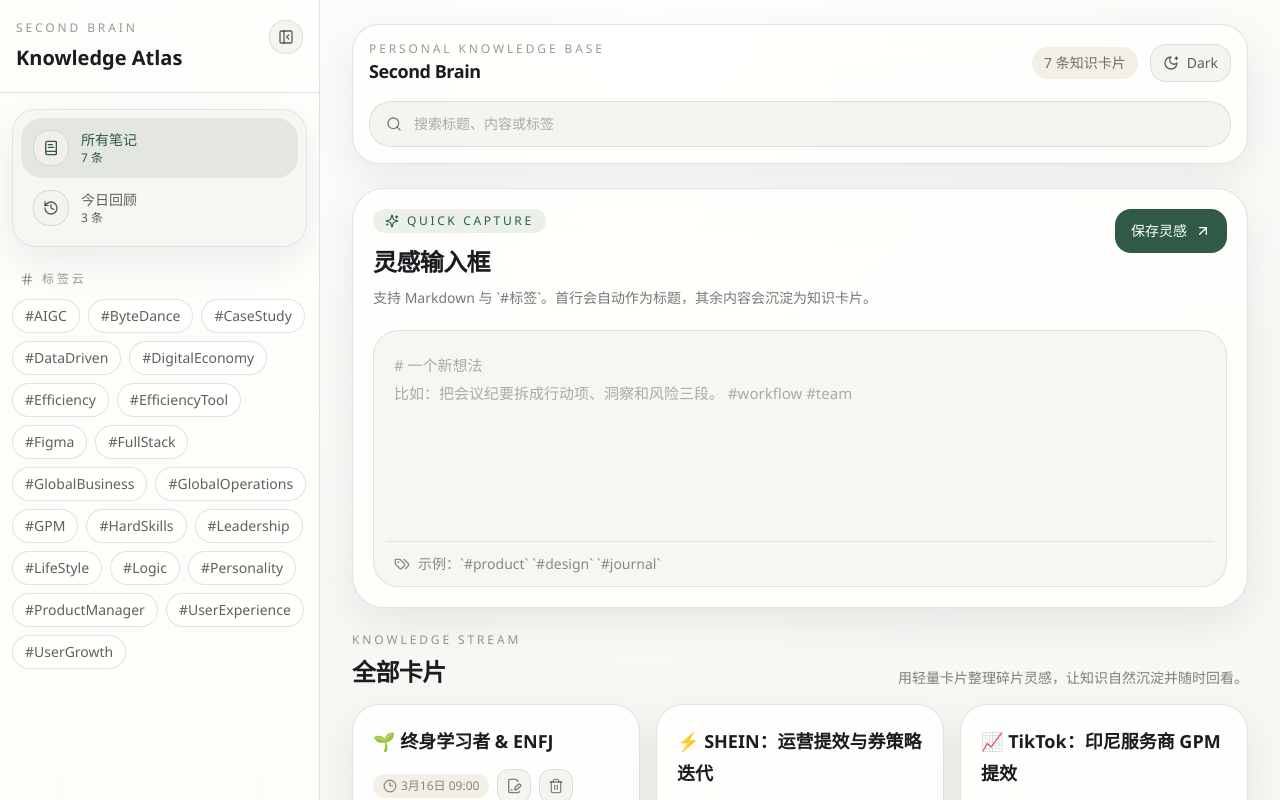
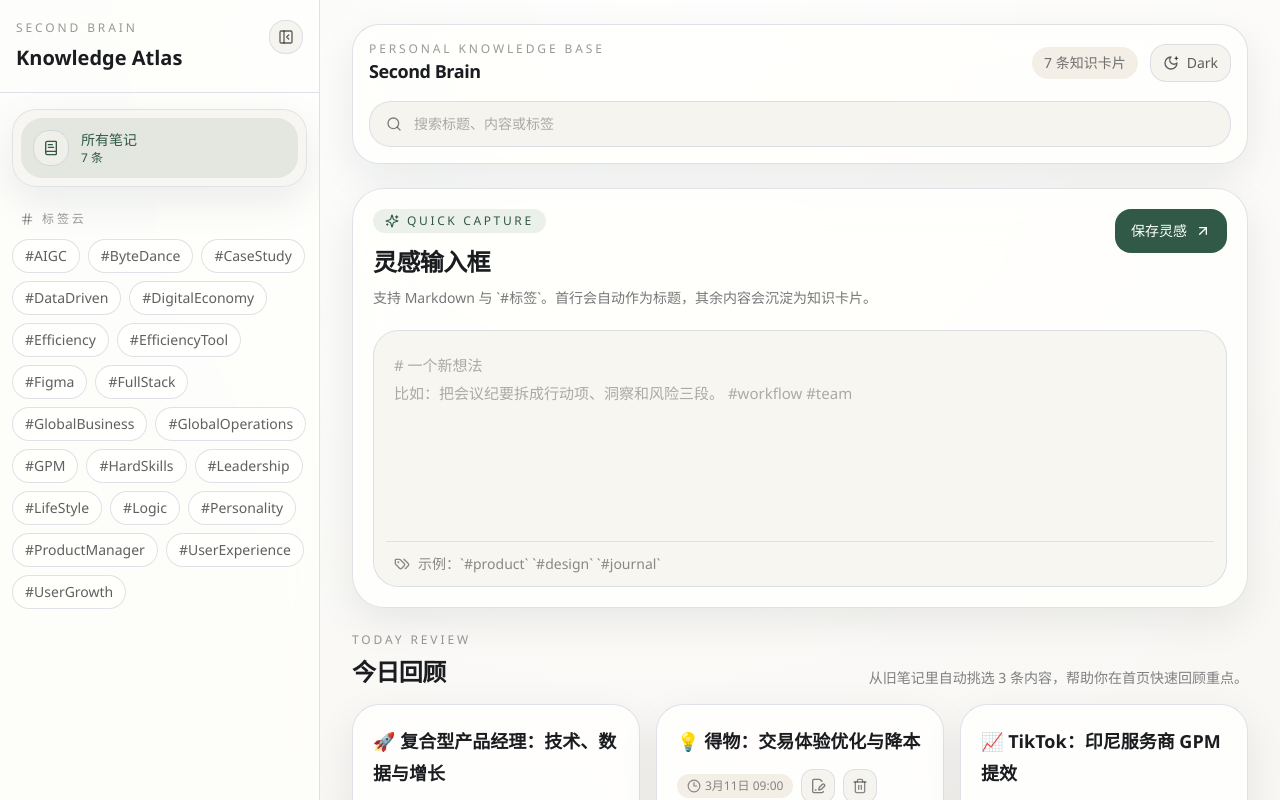
Before and after one commit to Adele-tian/MyMemex, a Next.js app: page / in a window 1280 px wide. Shown: the top 800 px of the page. Built offline with nearby package versions, Linux system fonts and the light colour scheme.

Commit message:
调整今日回顾为首页展示

```diff
--- a/components/app-shell.tsx
+++ b/components/app-shell.tsx
@@ -88,15 +88,9 @@ function AppContent() {
   const dailyReviewNotes = useMemo(() => getDailyReviewNotes(notes), [notes]);
 
   const filteredNotes = useMemo(() => {
-    const baseNotes = filter === "review" ? dailyReviewNotes : notes;
-
-    const scoped = [...baseNotes]
+    const scoped = [...notes]
       .filter((note) => {
         if (filter === "all") {
-          return true;
-        }
-
-        if (filter === "review") {
           return true;
         }
 
@@ -122,7 +116,7 @@ function AppContent() {
       const right = new Date(b[sortField]).getTime();
       return sortDirection === "desc" ? right - left : left - right;
     });
-  }, [dailyReviewNotes, filter, notes, searchQuery, sortDirection, sortField]);
+  }, [filter, notes, searchQuery, sortDirection, sortField]);
 
   const handleCreateNote = (content: string) => {
     const now = new Date().toISOString();
@@ -175,7 +169,7 @@ function AppContent() {
   };
 
   const showSortControls = !showCapture || searchQuery.trim().length > 0;
-  const allowSorting = filter !== "review";
+  const showDailyReview = showCapture && filter === "all" && searchQuery.trim().length === 0;
 
   return (
     <div className="min-h-screen bg-paper">
@@ -216,13 +210,37 @@ function AppContent() {
           <div className="mt-6 space-y-6">
             {showCapture && <InspirationInput onSubmit={handleCreateNote} />}
 
+            {showDailyReview && dailyReviewNotes.length > 0 && (
+              <section>
+                <div className="mb-4 flex flex-col gap-3 sm:flex-row sm:items-end sm:justify-between">
+                  <div>
+                    <p className="text-xs uppercase tracking-[0.24em] text-foreground/45">Today Review</p>
+                    <h3 className="mt-2 text-2xl font-semibold tracking-tight text-foreground">今日回顾</h3>
+                  </div>
+                  <p className="text-sm text-foreground/55">
+                    从旧笔记里自动挑选 3 条内容，帮助你在首页快速回顾重点。
+                  </p>
+                </div>
+
+                <div className="columns-1 gap-4 space-y-4 md:columns-2 xl:columns-3">
+                  {dailyReviewNotes.map((note) => (
+                    <NoteCard
+                      key={`review-${note.id}`}
+                      note={note}
+                      onEdit={setEditingNote}
+                      onDelete={handleDeleteNote}
+                    />
+                  ))}
+                </div>
+              </section>
+            )}
+
             <section>
               <div className="mb-4 flex flex-col gap-3 sm:flex-row sm:items-end sm:justify-between">
                 <div>
                   <p className="text-xs uppercase tracking-[0.24em] text-foreground/45">Knowledge Stream</p>
                   <h3 className="mt-2 text-2xl font-semibold tracking-tight text-foreground">
                     {filter === "all" && "全部卡片"}
-                    {filter === "review" && "今日回顾"}
                     {filter.startsWith("tag:") && `#${filter.replace("tag:", "")}`}
                   </h3>
                 </div>
@@ -239,8 +257,6 @@ function AppContent() {
                           打开灵感框
                         </button>
                       )}
-                      {allowSorting && (
-                        <>
                       <button
                         type="button"
                         onClick={() => setSortField("updatedAt")}
@@ -279,14 +295,10 @@ function AppContent() {
                         )}
                         {sortDirection === "desc" ? "从近到远" : "从远到近"}
                       </button>
-                        </>
-                      )}
                     </div>
                     <p className="text-sm text-foreground/55">
                       {searchQuery.trim()
                         ? `当前搜索：${searchQuery}`
-                        : filter === "review"
-                          ? "基于旧笔记年龄与最近编辑时间，自动挑选 3 条值得今天回顾的内容。"
                         : "浏览历史笔记，并按创建或修改时间切换排序。"}
                     </p>
                   </div>
--- a/components/sidebar.tsx
+++ b/components/sidebar.tsx
@@ -1,6 +1,6 @@
 "use client";
 
-import { BookText, Hash, History, PanelLeftClose, PanelLeftOpen, Search } from "lucide-react";
+import { BookText, Hash, PanelLeftClose, PanelLeftOpen, Search } from "lucide-react";
 import { ViewFilter } from "@/lib/types";
 
 interface SidebarProps {
@@ -54,14 +54,6 @@ export function Sidebar({
             label="所有笔记"
             meta={`${notesCount} 条`}
             onClick={() => onSelectFilter("all")}
-          />
-          <NavButton
-            collapsed={collapsed}
-            active={currentFilter === "review"}
-            icon={<History className="h-4 w-4" />}
-            label="今日回顾"
-            meta="3 条"
-            onClick={() => onSelectFilter("review")}
           />
         </div>
 
--- a/lib/types.ts
+++ b/lib/types.ts
@@ -1,4 +1,4 @@
-export type ViewFilter = "all" | "review" | `tag:${string}`;
+export type ViewFilter = "all" | `tag:${string}`;
 
 export interface Note {
   id: string;
```
Lines whose indentation alone changed are shown as unchanged.
